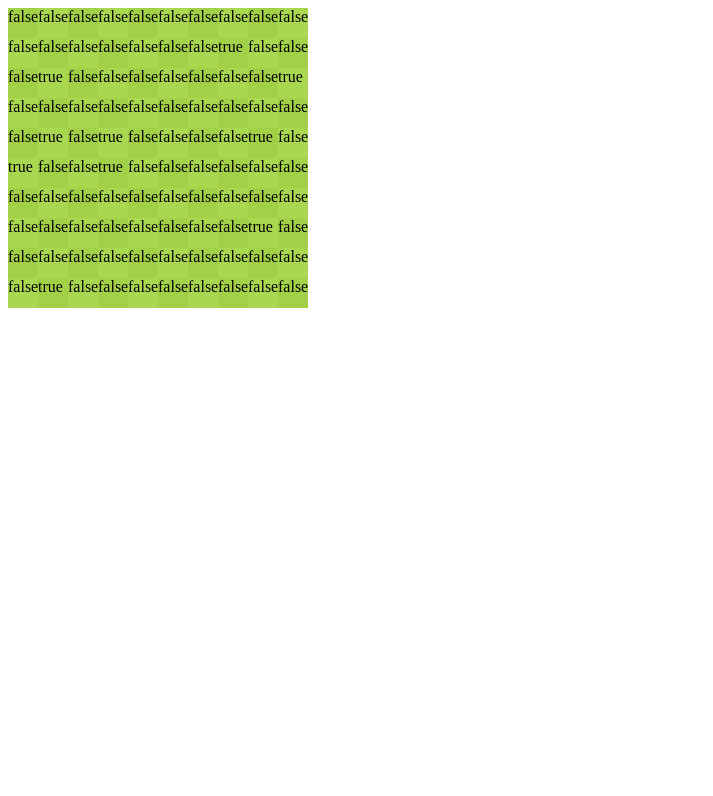
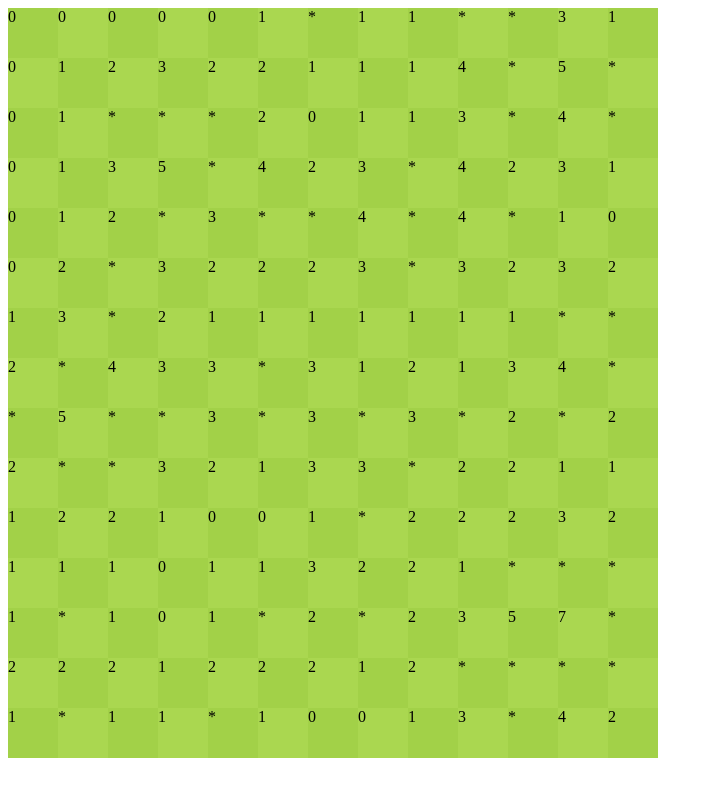
Before and after one commit to sophiasharif/minesweeper-vue, a Vue app: page / in a window 1280 px wide. Shown: the top 796 px of the page, without its empty margins (0-713 px from the left). Built offline with nearby package versions, Linux system fonts and the light colour scheme.

Commit message:
changed cell logic & added mine + number labeling
cells are now identified through a 2D array with boolean values identifying if the cell is a mine or not.

cells now label themselves as mines or as the number of mines adjacent to them.

```diff
--- a/src/App.vue
+++ b/src/App.vue
@@ -1,17 +1,11 @@
 <template>
-  <minesweeper-game :width="10" :height="10" :num-bombs="10"></minesweeper-game>
+  <minesweeper-game :width="13" :height="15" :num-bombs="50"></minesweeper-game>
 </template>
 
 <script>
 import MinesweeperGame from "./components/MinesweeperGame.vue";
 export default {
   components: { MinesweeperGame },
-  data() {
-    return {
-      helloWorld: "heelo wordl1!!",
-    };
-  },
-  methods: {},
 };
 </script>
 
--- a/src/components/MinesweeperCell.vue
+++ b/src/components/MinesweeperCell.vue
@@ -1,5 +1,5 @@
 <template>
-  <div class="cell" :style="{backgroundColor: color}" @click="reveal">{{isMine}}</div>
+  <div class="cell" :style="{backgroundColor: color}" @click="reveal">{{label}}</div>
 </template>
 
 <script>
@@ -12,12 +12,16 @@ export default {
         isMine: {
             type: Boolean,
             required: true
+        },
+        label: {
+            type: String,
+            required: true
         }
     },
     data() {
         return {
             revealed: false,
-            marked: false
+            marked: false,
         }
     },
     computed: {
@@ -42,15 +46,15 @@ export default {
             if (!this.revealed && !this.marked) {
                 this.revealed = true
             }
-        }
+        },
     }
 }
 </script>
 
 <style scoped>
 .cell {
-  height: 30px;
-  width: 30px;
+  width: 50px;
+  height: 50px;
   float: left;
 }
 </style>
--- a/src/components/MinesweeperGame.vue
+++ b/src/components/MinesweeperGame.vue
@@ -1,11 +1,14 @@
 <template>
   <div class="field">
-    <minesweeper-cell
-      v-for="n in numCells"
-      :key="n"
-      :coords="coordList[n-1]"
-      :is-mine="mineList[n-1]"
-    ></minesweeper-cell>
+    <div v-for="y in height" :key="y">
+      <minesweeper-cell
+        v-for="x in width"
+        :key="[x, y]"
+        :coords="[x - 1, y - 1]"
+        :is-mine="field[y - 1][x - 1]"
+        :label="getLabel(x - 1, y - 1)"
+      ></minesweeper-cell>
+    </div>
   </div>
 </template>
 
@@ -13,18 +16,20 @@
 import MinesweeperCell from "./MinesweeperCell.vue";
 
 function shuffle(array) {
-  let currentIndex = array.length,  randomIndex;
+  let currentIndex = array.length,
+    randomIndex;
 
   // While there remain elements to shuffle.
   while (currentIndex != 0) {
-
     // Pick a remaining element.
     randomIndex = Math.floor(Math.random() * currentIndex);
     currentIndex--;
 
     // And swap it with the current element.
     [array[currentIndex], array[randomIndex]] = [
-      array[randomIndex], array[currentIndex]];
+      array[randomIndex],
+      array[currentIndex],
+    ];
   }
 
   return array;
@@ -51,31 +56,65 @@ export default {
   components: { MinesweeperCell },
   data() {
     return {
-      bombCount: this.numBombs,
-      numCells: this.height*this.width,
-      coordList: this.createCoordList(),
-      mineList: this.createMineList(),
+      numMines: this.numBombs,
+      numCells: this.height * this.width,
+      field: this.createField(),
     };
   },
   methods: {
-    createCoordList() {
-      let coordList = [];
-      for (let x = 0; x < this.width; x++) {
-        for (let y = 0; y < this.height; y++) {
-          coordList.push([x, y]);
+    createField() {
+      // create list with mines, shuffle, transform into 2d array, give non-mines numbers
+      let mineList = [];
+      for (let i = 0; i < this.numBombs; i++) {
+        mineList.push(true);
+      }
+      while (mineList.length < this.width * this.height) {
+        mineList.push(false);
+      }
+      const temp = shuffle(mineList);
+      let field = [];
+      for (let row = 0; row < this.height; row++) {
+        const rowStart = row * this.width;
+        const rowEnd = rowStart + this.width;
+        field.push(temp.slice(rowStart, rowEnd));
+      }
+      return field;
+    },
+    getLabel(x, y) {
+      // if mine, set label to '*'
+      if (this.field[y][x]) {
+        return "*";
+      }
+      // if not a mine, tally neighbors that are mines
+      const potentialNeighbors = [
+        [x + 1, y + 1],
+        [x + 1, y],
+        [x + 1, y - 1],
+        [x, y + 1],
+        [x, y - 1],
+        [x - 1, y + 1],
+        [x - 1, y],
+        [x - 1, y - 1],
+      ];
+      const neighbors = [];
+      const w = this.width
+      const h = this.height
+      potentialNeighbors.forEach(function (coords) {
+        const r = coords[0];
+        const c = coords[1];
+        if (r >= 0 && c >= 0 && r < w && c < h) {
+          neighbors.push([r, c]);
+        }
+      });
+      let adjacentMines = 0;
+      for (let i = 0; i < neighbors.length; i++) {
+        const r = neighbors[i][1];
+        const c = neighbors[i][0];
+        if (this.field[r][c]) {
+          adjacentMines++;
         }
       }
-      return coordList;
-    },
-    createMineList(){
-        let mineList = []
-        for (let i=0; i<this.numBombs; i++){
-            mineList.push(true)
-        }
-        while (mineList.length < this.width*this.height){
-            mineList.push(false)
-        }
-        return shuffle(mineList)
+      return adjacentMines.toString();
     },
   },
 };
@@ -86,7 +125,7 @@ h2 {
   color: blue;
 }
 .field {
-  width: 300px;
-  height: 300px;
+  width: 650px;
+  height: 750px;
 }
 </style>
```
